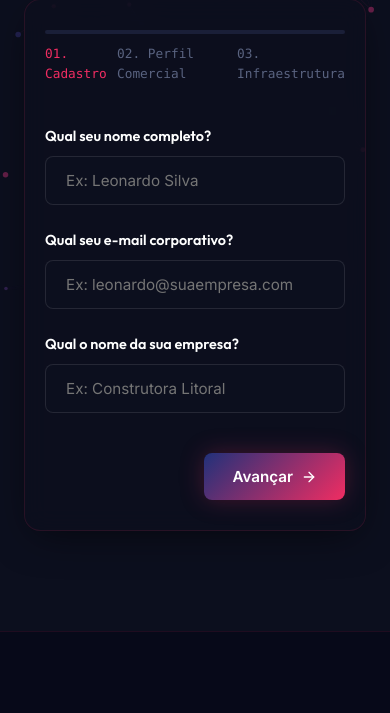
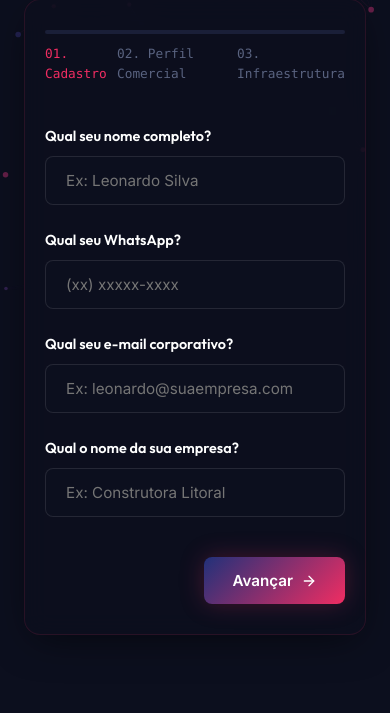
Before and after one commit to leonadito/manifesto, a Django app: page /contato/ in a window 390 px wide. Shown: the part 507-1220 px from the top of the page. Run offline with Django 5.2, Linux system fonts and the light colour scheme; some libraries are stand-ins or nearby versions.

Commit message:
Add WhatsApp field to contact form with mask and validation
- ContactSubmission: new whatsapp field (max 20 chars)
- ContactForm: whatsapp field with BR phone validator (10-11 digits)
- contact.html: field after name, JS mask (xx) xxxxx-xxxx, email blur
  feedback and step-1 validation updated
- Migration 0006 for the new model field

Co-Authored-By: Claude Sonnet 4.6 <noreply@anthropic.com>

```diff
--- a/core/forms.py
+++ b/core/forms.py
@@ -1,4 +1,12 @@
+import re
 from django import forms
+from django.core.exceptions import ValidationError
+
+
+def _validate_br_phone(value):
+    digits = re.sub(r'\D', '', value)
+    if len(digits) not in (10, 11):
+        raise ValidationError('Informe um número válido com DDD, ex: (51) 99999-9999.')
 
 
 REVENUE_CHOICES = [
@@ -19,6 +27,7 @@ SERVICE_CHOICES = [
 class ContactForm(forms.Form):
     name = forms.CharField(max_length=120)
     email = forms.EmailField()
+    whatsapp = forms.CharField(max_length=20, validators=[_validate_br_phone])
     company = forms.CharField(max_length=120)
     revenue = forms.ChoiceField(choices=REVENUE_CHOICES)
     service = forms.ChoiceField(choices=SERVICE_CHOICES)
--- a/core/models.py
+++ b/core/models.py
@@ -81,6 +81,7 @@ class Lead(models.Model):
 class ContactSubmission(models.Model):
     name = models.CharField(max_length=120)
     email = models.EmailField()
+    whatsapp = models.CharField(max_length=20, blank=True, verbose_name='WhatsApp')
     company = models.CharField(max_length=120, blank=True)
     revenue_range = models.CharField(max_length=80, blank=True)
     service = models.CharField(max_length=80, blank=True)
--- a/core/views.py
+++ b/core/views.py
@@ -45,6 +45,7 @@ def contact(request):
             ContactSubmission.objects.create(
                 name=d['name'],
                 email=d['email'],
+                whatsapp=d.get('whatsapp', ''),
                 company=d['company'],
                 revenue_range=d['revenue'],
                 service=d['service'],
--- a/templates/pages/contact.html
+++ b/templates/pages/contact.html
@@ -45,8 +45,15 @@
             {% if form.name.errors %}<span class="fieldError">{{ form.name.errors.0 }}</span>{% endif %}
           </div>
           <div class="formGroup">
+            <label class="label">Qual seu WhatsApp?</label>
+            <input type="tel" name="whatsapp" id="id_whatsapp" class="input"
+                   value="{{ form.whatsapp.value|default:'' }}"
+                   placeholder="(xx) xxxxx-xxxx" autocomplete="tel" maxlength="15">
+            {% if form.whatsapp.errors %}<span class="fieldError">{{ form.whatsapp.errors.0 }}</span>{% endif %}
+          </div>
+          <div class="formGroup">
             <label class="label">Qual seu e-mail corporativo?</label>
-            <input type="email" name="email" class="input"
+            <input type="email" name="email" id="id_email" class="input"
                    value="{{ form.email.value|default:'' }}"
                    placeholder="Ex: leonardo@suaempresa.com" autocomplete="email">
             {% if form.email.errors %}<span class="fieldError">{{ form.email.errors.0 }}</span>{% endif %}
@@ -154,6 +161,30 @@
 
 {% block extra_js %}
 <script>
+// WhatsApp mask: (xx) xxxxx-xxxx
+(function () {
+  var input = document.getElementById('id_whatsapp');
+  if (!input) return;
+  input.addEventListener('input', function () {
+    var digits = this.value.replace(/\D/g, '').slice(0, 11);
+    var v = digits;
+    if (digits.length > 2)  v = '(' + digits.slice(0,2) + ') ' + digits.slice(2);
+    if (digits.length > 7)  v = '(' + digits.slice(0,2) + ') ' + digits.slice(2,7) + '-' + digits.slice(7);
+    this.value = v;
+  });
+})();
+
+// E-mail: feedback visual ao sair do campo
+(function () {
+  var input = document.getElementById('id_email');
+  if (!input) return;
+  input.addEventListener('blur', function () {
+    var valid = /^[^\s@]+@[^\s@]+\.[^\s@]+$/.test(this.value.trim());
+    this.style.borderColor = this.value && !valid ? 'var(--brand-pink)' : '';
+  });
+  input.addEventListener('focus', function () { this.style.borderColor = ''; });
+})();
+
 function contactForm(initialStep, initialRevenue, initialService) {
   return {
     step: initialStep || 1,
@@ -165,9 +196,11 @@ function contactForm(initialStep, initialRevenue, initialService) {
     nextStep() {
       if (this.step === 1) {
         var n = document.querySelector('[name=name]').value.trim();
+        var w = document.querySelector('[name=whatsapp]').value.replace(/\D/g, '');
         var e = document.querySelector('[name=email]').value.trim();
         var c = document.querySelector('[name=company]').value.trim();
         if (!n) { alert('Informe seu nome completo.'); return; }
+        if (w.length < 10 || w.length > 11) { alert('Informe um WhatsApp válido com DDD, ex: (51) 99999-9999.'); return; }
         if (!/^[^\s@]+@[^\s@]+\.[^\s@]+$/.test(e)) { alert('Informe um e-mail válido.'); return; }
         if (!c) { alert('Informe o nome da empresa.'); return; }
       }
```
Also changed, not shown: core/migrations/0006_contactsubmission_whatsapp.py (added).
